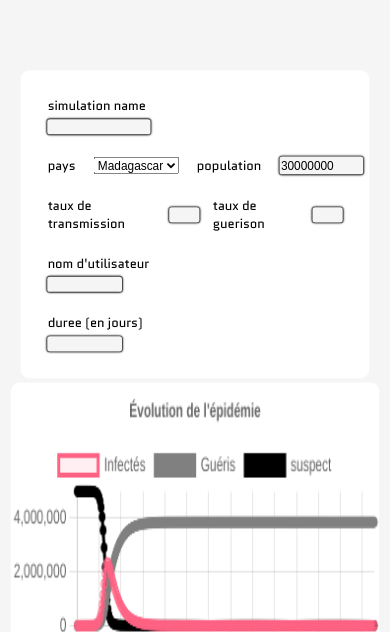
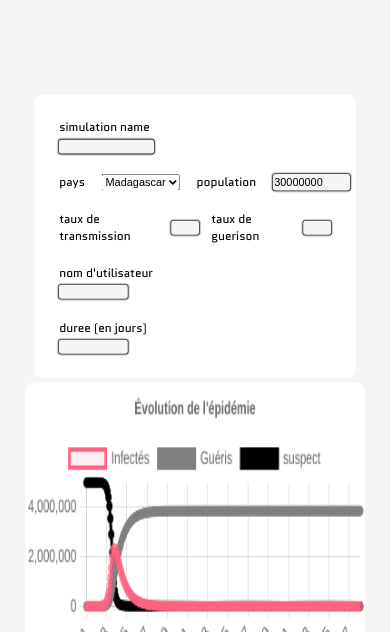
Before and after one commit to Seann29/SIR-SIMULATION, a website: page index.html in a window 390 px wide. Shown: the part 212-844 px from the top of the page. Drawn offline with Linux system fonts and the light colour scheme.

Commit message:
modifucation css responsive

```diff
--- a/style.css
+++ b/style.css
@@ -401,7 +401,7 @@ h2{
     display: flex;
     flex-direction: column;
     justify-content: center;
-    transform: scale(0.89);
+    transform: scale(0.82);
     align-items: center;
     gap: 5px;
 }
```
